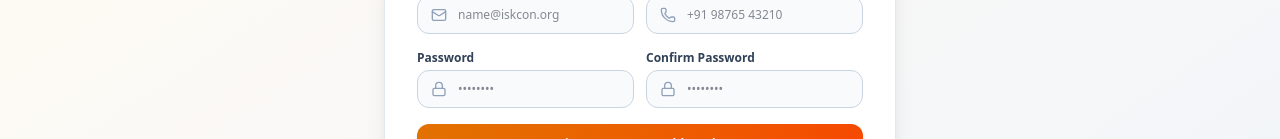
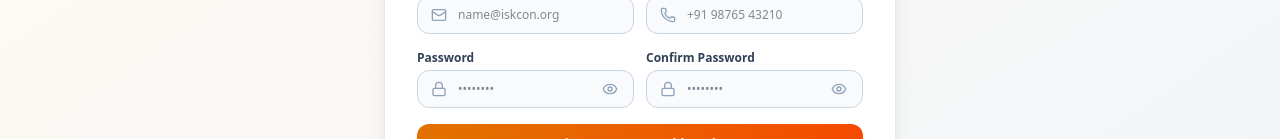
Before and after one commit to aman875615/Sadhna-Card, a Next.js app: page /signup in a window 1280 px wide. Shown: the part 661-800 px from the top of the page. Built offline with nearby package versions, Linux system fonts and the light colour scheme; no server answers.

Commit message:
Add eye show/hide password toggle button to login and signup forms

```diff
--- a/src/app/login/page.tsx
+++ b/src/app/login/page.tsx
@@ -3,12 +3,13 @@
 import React, { useState, useEffect } from 'react';
 import Link from 'next/link';
 import { useRouter } from 'next/navigation';
-import { Sparkles, Lock, Mail, UserPlus, ChevronRight, AlertCircle } from 'lucide-react';
+import { Sparkles, Lock, Mail, UserPlus, ChevronRight, AlertCircle, Eye, EyeOff } from 'lucide-react';
 
 export default function LoginPage() {
   const router = useRouter();
   const [email, setEmail] = useState('');
   const [password, setPassword] = useState('password123');
+  const [showPassword, setShowPassword] = useState(false);
   const [allUsers, setAllUsers] = useState<any[]>([]);
   const [isLoading, setIsLoading] = useState(false);
   const [error, setError] = useState<string | null>(null);
@@ -118,12 +119,20 @@ export default function LoginPage() {
             <div className="relative">
               <Lock className="w-4 h-4 text-slate-400 absolute left-3.5 top-1/2 -translate-y-1/2" />
               <input
-                type="password"
+                type={showPassword ? 'text' : 'password'}
                 required
                 value={password}
                 onChange={(e) => setPassword(e.target.value)}
-                className="w-full pl-10 pr-3.5 py-2.5 bg-slate-50 border border-slate-300 rounded-xl text-xs font-medium text-slate-900 focus:ring-2 focus:ring-amber-500 focus:bg-white"
+                className="w-full pl-10 pr-10 py-2.5 bg-slate-50 border border-slate-300 rounded-xl text-xs font-medium text-slate-900 focus:ring-2 focus:ring-amber-500 focus:bg-white"
               />
+              <button
+                type="button"
+                onClick={() => setShowPassword(!showPassword)}
+                className="absolute right-3 top-1/2 -translate-y-1/2 text-slate-400 hover:text-slate-700 focus:outline-hidden p-1 rounded-md transition-colors"
+                title={showPassword ? 'Hide password' : 'Show password'}
+              >
+                {showPassword ? <EyeOff className="w-4 h-4" /> : <Eye className="w-4 h-4" />}
+              </button>
             </div>
           </div>
 
--- a/src/app/signup/page.tsx
+++ b/src/app/signup/page.tsx
@@ -14,7 +14,9 @@ import {
   Network,
   ChevronRight,
   ShieldCheck,
-  AlertCircle
+  AlertCircle,
+  Eye,
+  EyeOff
 } from 'lucide-react';
 
 export default function SignupPage() {
@@ -26,6 +28,8 @@ export default function SignupPage() {
   const [phone, setPhone] = useState('');
   const [password, setPassword] = useState('');
   const [confirmPassword, setConfirmPassword] = useState('');
+  const [showPassword, setShowPassword] = useState(false);
+  const [showConfirmPassword, setShowConfirmPassword] = useState(false);
   const [counsellorId, setCounsellorId] = useState('');
   const [preacherId, setPreacherId] = useState('');
 
@@ -289,13 +293,21 @@ export default function SignupPage() {
               <div className="relative">
                 <Lock className="w-4 h-4 text-slate-400 absolute left-3.5 top-1/2 -translate-y-1/2" />
                 <input
-                  type="password"
+                  type={showPassword ? 'text' : 'password'}
                   required
                   placeholder="••••••••"
                   value={password}
                   onChange={(e) => setPassword(e.target.value)}
-                  className="w-full pl-10 pr-3.5 py-2.5 bg-slate-50 border border-slate-300 rounded-xl text-xs font-medium text-slate-900 focus:ring-2 focus:ring-amber-500 focus:bg-white"
+                  className="w-full pl-10 pr-10 py-2.5 bg-slate-50 border border-slate-300 rounded-xl text-xs font-medium text-slate-900 focus:ring-2 focus:ring-amber-500 focus:bg-white"
                 />
+                <button
+                  type="button"
+                  onClick={() => setShowPassword(!showPassword)}
+                  className="absolute right-3 top-1/2 -translate-y-1/2 text-slate-400 hover:text-slate-700 focus:outline-hidden p-1 rounded-md transition-colors"
+                  title={showPassword ? 'Hide password' : 'Show password'}
+                >
+                  {showPassword ? <EyeOff className="w-4 h-4" /> : <Eye className="w-4 h-4" />}
+                </button>
               </div>
             </div>
 
@@ -304,13 +316,21 @@ export default function SignupPage() {
               <div className="relative">
                 <Lock className="w-4 h-4 text-slate-400 absolute left-3.5 top-1/2 -translate-y-1/2" />
                 <input
-                  type="password"
+                  type={showConfirmPassword ? 'text' : 'password'}
                   required
                   placeholder="••••••••"
                   value={confirmPassword}
                   onChange={(e) => setConfirmPassword(e.target.value)}
-                  className="w-full pl-10 pr-3.5 py-2.5 bg-slate-50 border border-slate-300 rounded-xl text-xs font-medium text-slate-900 focus:ring-2 focus:ring-amber-500 focus:bg-white"
+                  className="w-full pl-10 pr-10 py-2.5 bg-slate-50 border border-slate-300 rounded-xl text-xs font-medium text-slate-900 focus:ring-2 focus:ring-amber-500 focus:bg-white"
                 />
+                <button
+                  type="button"
+                  onClick={() => setShowConfirmPassword(!showConfirmPassword)}
+                  className="absolute right-3 top-1/2 -translate-y-1/2 text-slate-400 hover:text-slate-700 focus:outline-hidden p-1 rounded-md transition-colors"
+                  title={showConfirmPassword ? 'Hide password' : 'Show password'}
+                >
+                  {showConfirmPassword ? <EyeOff className="w-4 h-4" /> : <Eye className="w-4 h-4" />}
+                </button>
               </div>
             </div>
           </div>
```
